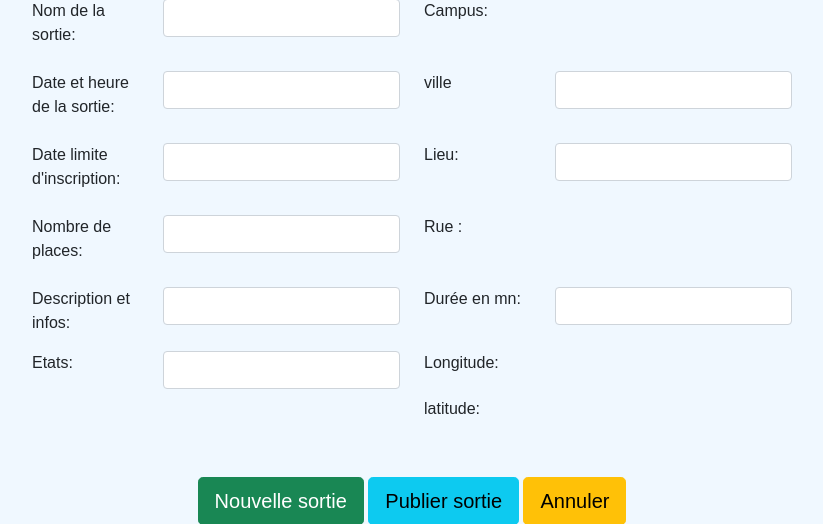
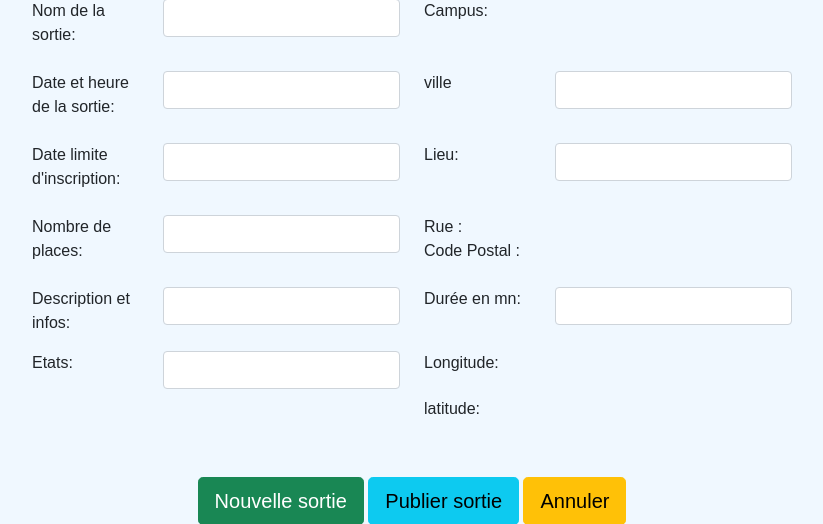
Before and after one commit to laurent-allegre/sortir, a Symfony app: template templates/sortie.html.twig in a window 1280 px wide. Shown: the part 227-751 px from the top of the page, without its empty margins (228-1051 px from the left). Run offline with Twig, Linux system fonts and the light colour scheme; the template is opened without the code that fills it, so the values that code supplies are empty; form fields are guessed from the names that the template uses; some libraries are stand-ins or nearby versions; some web fonts are replaced.

Commit message:
correction de la création et modification des sorties affichage du code postal et rue

```diff
--- a/templates/sortie.html.twig
+++ b/templates/sortie.html.twig
@@ -38,9 +38,14 @@
         <div class="row mt-3">
             <div class="col-2">{{ form_label(sortieForm.nbInscriptionMax,"Nombre de places:") }}</div>
             <div class="col-4">{{ form_widget(sortieForm.nbInscriptionMax) }}</div>
-            <div class="col-2">Rue :</div>
-            <div class="col-4"></div>
-            <div class="col-6"></div>
+            <div class="col-2">Rue : <br> Code Postal :</div>
+            {% if editMode %}
+            <div class="col-4">{{sortie.lieux.rue}} <br> {{sortie.lieux.ville.codePostal}}</div>
+             {{sortie.lieux.ville.codePostal}}
+            {% else %}
+                <div class="col-4"></div>
+            {% endif %}
+
         </div>
         <div class="row mt-3">
             <div class="col-2">{{ form_label(sortieForm.infosSortie,"Description et infos:") }}</div>
@@ -74,6 +79,8 @@
                 <button class="mt-5 btn btn-warning btn-lg">Annuler</button>
             </div>
 
+
+
     </div>
 
 
```
Also changed, not shown: src/Controller/SortirController.php (+9 -11 lines).
